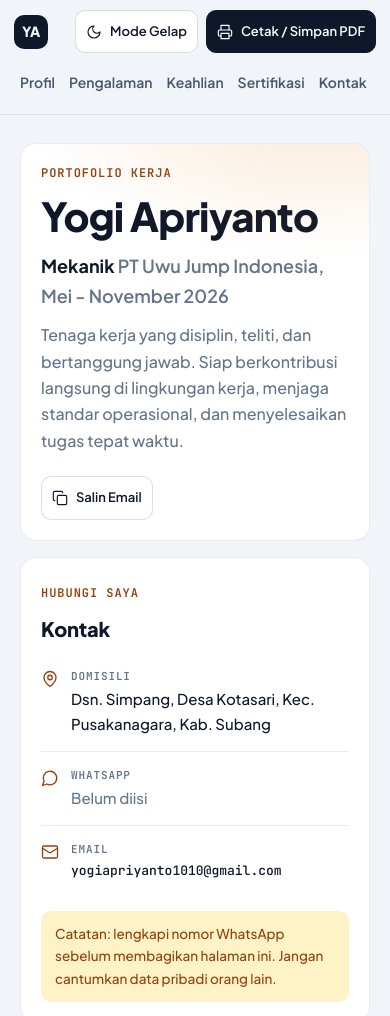
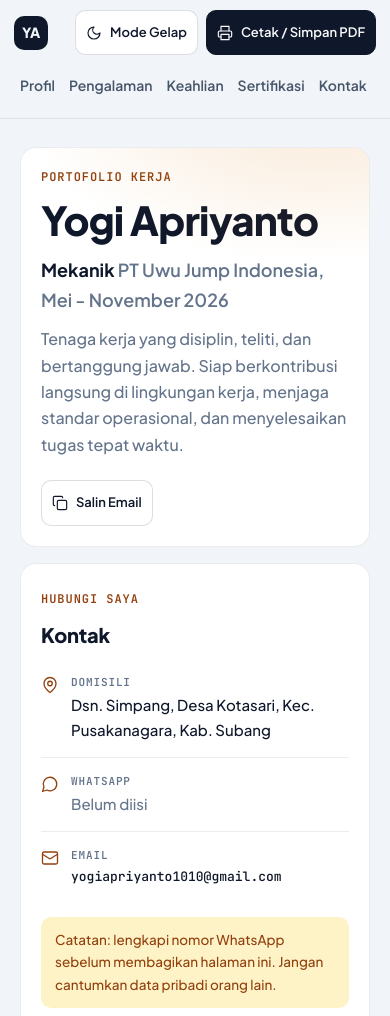
Before and after one commit to Yogii123-qw/portofolio-kerja, a plain HTML site: page index.html in a window 390 px wide. Shown: the top 1016 px of the page. Drawn offline with Linux system fonts and the light colour scheme.

Commit message:
Patuhi aturan baru: preload 6 font + target sentuh min 44px

```diff
--- a/index.html
+++ b/index.html
@@ -5,6 +5,12 @@
 <meta name="viewport" content="width=device-width, initial-scale=1.0">
 <meta name="description" content="Portofolio kerja Yogi Apriyanto, Mekanik, PT Uwu Jump Indonesia.">
 <title>Portofolio Kerja - Yogi Apriyanto</title>
+<link rel="preload" href="fonts/plus-jakarta-sans-500.woff2" as="font" type="font/woff2" crossorigin>
+<link rel="preload" href="fonts/plus-jakarta-sans-600.woff2" as="font" type="font/woff2" crossorigin>
+<link rel="preload" href="fonts/plus-jakarta-sans-700.woff2" as="font" type="font/woff2" crossorigin>
+<link rel="preload" href="fonts/plus-jakarta-sans-800.woff2" as="font" type="font/woff2" crossorigin>
+<link rel="preload" href="fonts/jetbrains-mono-500.woff2" as="font" type="font/woff2" crossorigin>
+<link rel="preload" href="fonts/jetbrains-mono-600.woff2" as="font" type="font/woff2" crossorigin>
 <style>
   @font-face {
     font-family: "Plus Jakarta Sans"; font-style: normal; font-weight: 500;
@@ -113,7 +119,7 @@
   nav.main::-webkit-scrollbar { display: none; }
   nav.main a {
     color: var(--muted-strong); font-size: 14px; font-weight: 600;
-    padding: 13px 10px; border-radius: var(--radius-md); line-height: 1.2;
+    padding: 14px 10px; border-radius: var(--radius-md); line-height: 1.2;
     white-space: nowrap; flex: 0 0 auto; text-decoration: none;
   }
   nav.main a:hover { color: var(--ink); background: var(--bg-surface); }
@@ -295,9 +301,9 @@
   @media (max-width: 420px) {
     .bar { padding: 10px 14px; gap: 8px; }
     .stamp { width: 34px; height: 34px; font-size: 14px; }
-    .btn { padding: 10px 10px; font-size: 13px; }
+    .btn { padding: 11px 10px; font-size: 13px; }
     nav.main { gap: 2px; }
-    nav.main a { padding: 13px 6px; }
+    nav.main a { padding: 14px 6px; }
   }
 
   @media print {
```
